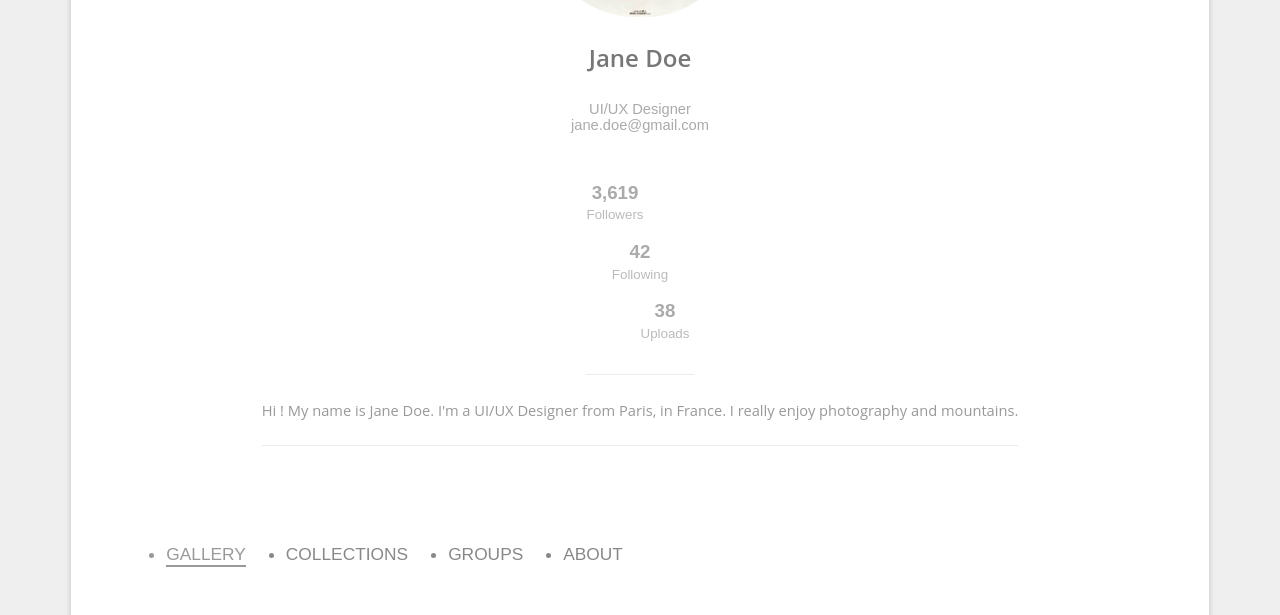
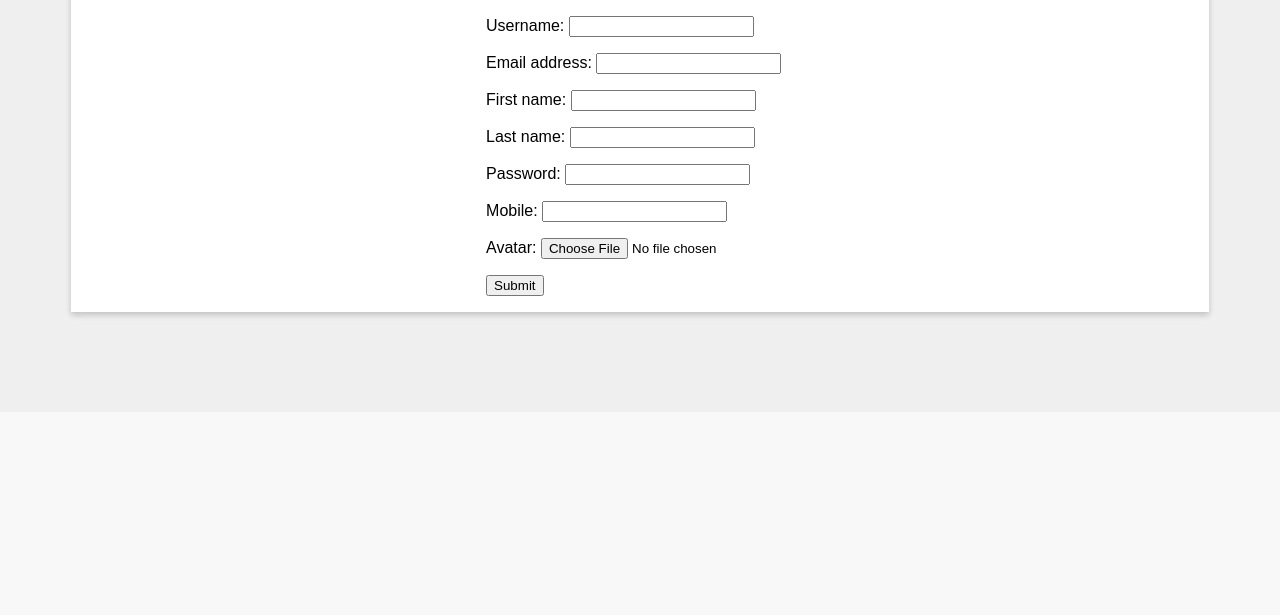
Before and after one commit to HEffatpanah/Twitter, a Django app: template authAPI/templates/authAPI/profilepage.html in a window 1280 px wide. Shown: the part 388-1003 px from the top of the page. After the commit the page ends 707 px from the top, so only its background shows below. Run offline with Django 3.2, Linux system fonts and the light colour scheme; the template is opened without the code that fills it: values that come from a table or form of the project are taken from there, others are empty; parts of the project's set-up code (start-up, migrations or seed data) failed here and were passed over.

Commit message:
profile page built

```diff
--- a/authAPI/forms.py
+++ b/authAPI/forms.py
@@ -18,6 +18,12 @@ class ProfileForm(UserForm):
     class Meta:
         model = Employee
         fields = UserForm.Meta.fields + ('mobile', 'avatar')
+        widgets = {
+            'avatar': forms.FileInput(),
+        }
+        help_texts = {
+            'username': None
+        }
 
 
 class LoginForm(ModelForm):
@@ -27,3 +33,12 @@ class LoginForm(ModelForm):
         help_texts = {
             'username': None
         }
+
+
+class TweetForm(ModelForm):
+    class Meta:
+        model = Tweet
+        fields = ('tweet_text', 'user')
+        help_texts = {
+            'username': None
+        }
--- a/authAPI/templates/authAPI/profilepage.html
+++ b/authAPI/templates/authAPI/profilepage.html
@@ -81,62 +67,6 @@
                 }
             }
 
-            .name {
-                margin-top: 20px;
-                font-family: "Open Sans";
-                font-weight: 600;
-                font-size: 18pt;
-                color: #777;
-            }
-
-            .info {
-                margin-top: -5px;
-                margin-bottom: 5px;
-                font-family: 'Montserrat', sans-serif;
-                font-size: 11pt;
-                color: #aaa;
-            }
-
-            .stats {
-                margin-top: 25px;
-                text-align: center;
-                padding-bottom: 20px;
-                border-bottom: 1px solid #ededed;
-                font-family: 'Montserrat', sans-serif;
-            }
-
-
-            .number-stat {
-                padding: 0px;
-                font-size: 14pt;
-                font-weight: bold;
-                font-family: 'Montserrat', sans-serif;
-                color: #aaa;
-            }
-
-            .desc-stat {
-                margin-top: -15px;
-                font-size: 10pt;
-                color: #bbb;
-            }
-
-            .desc {
-                text-align: center;
-                margin-top: 25px;
-                margin: 25px 40px;
-                color: #999;
-                font-size: 11pt;
-                font-family: "Open Sans";
-                padding-bottom: 25px;
-                border-bottom: 1px solid #ededed;
-            }
-
-            .social {
-                margin: 5px 0 12px 0;
-                text-align: center;
-                display: inline-block;
-                font-size: 20pt;
-            }
 
             .social i {
                 cursor: pointer;
@@ -159,14 +89,6 @@
                 color: #36465d;
             }
 
-            .right {
-                padding: 0 25px 0 25px !important;
-            }
-
-            .nav {
-                display: inline-flex;
-            }
-
             .nav li {
                 margin: 40px 30px 0 10px;
                 cursor: pointer;
@@ -233,68 +119,20 @@
         <i class="fa fa-bars" aria-hidden="true"></i>
     </header>
     <main>
-        {{ form }}
         <div class="row">
             <div class="left col-lg-4">
                 <div class="photo-left">
-                    <img class="photo"
-                         src="../../use_images/download.jpeg"/>
-                    <div class="active"></div>
+                    <img class="photo" src={{ form.instance.avatar|stringformat:"s"|slice:"7:" }}>
+                    <form action="" method="POST" enctype="multipart/form-data">
+                        {% csrf_token %}
+
+                        {{ form.as_p }}
+                        <input type="submit" value="Submit">
+                    </form>
                 </div>
-                <h4 class="name">Jane Doe</h4>
-                <p class="info">UI/UX Designer</p>
-                <p class="info">jane.doe@gmail.com</p>
-                <div class="stats row">
-                    <div class="stat col-xs-4" style="padding-right: 50px;">
-                        <p class="number-stat">3,619</p>
-                        <p class="desc-stat">Followers</p>
-                    </div>
-                    <div class="stat col-xs-4">
-                        <p class="number-stat">42</p>
-                        <p class="desc-stat">Following</p>
-                    </div>
-                    <div class="stat col-xs-4" style="padding-left: 50px;">
-                        <p class="number-stat">38</p>
-                        <p class="desc-stat">Uploads</p>
-                    </div>
-                </div>
-                <p class="desc">Hi ! My name is Jane Doe. I'm a UI/UX Designer from Paris, in France. I really enjoy
-                    photography and mountains.</p>
-                <div class="social">
-                    <i class="fa fa-facebook-square" aria-hidden="true"></i>
-                    <i class="fa fa-twitter-square" aria-hidden="true"></i>
-                    <i class="fa fa-pinterest-square" aria-hidden="true"></i>
-                    <i class="fa fa-tumblr-square" aria-hidden="true"></i>
-                </div>
+
             </div>
-            <div class="right col-lg-8">
-                <ul class="nav">
-                    <li>Gallery</li>
-                    <li>Collections</li>
-                    <li>Groups</li>
-                    <li>About</li>
-                </ul>
-                <span class="follow">Follow</span>
-                <div class="row gallery">
-                    <div class="col-md-4">
-                        <img src="https://image.noelshack.com/fichiers/2017/38/2/1505774813-photo4.jpg"/>
-                    </div>
-                    <div class="col-md-4">
-                        <img src="https://image.noelshack.com/fichiers/2017/38/2/1505774814-photo5.jpg"/>
-                    </div>
-                    <div class="col-md-4">
-                        <img src="https://image.noelshack.com/fichiers/2017/38/2/1505774814-photo6.jpg"/>
-                    </div>
-                    <div class="col-md-4">
-                        <img src="https://image.noelshack.com/fichiers/2017/38/2/1505774817-photo1.jpg"/>
-                    </div>
-                    <div class="col-md-4">
-                        <img src="https://image.noelshack.com/fichiers/2017/38/2/1505774815-photo2.jpg"/>
-                    </div>
-                    <div class="col-md-4">
-                        <img src="https://image.noelshack.com/fichiers/2017/38/2/1505774816-photo3.jpg"/>
-                    </div>
-                </div>
-            </div>
+
+        </div>
     </main>
 </div>
--- a/authAPI/urls.py
+++ b/authAPI/urls.py
@@ -4,6 +4,7 @@ from . import views
 
 urlpatterns = [
     path('signup', views.signup, name='signup'),
-    path('login', views.login, name='index'),
+    path('login', views.login_page, name='index'),
     path('', views.mainPage, name='addUser'),
+    path('profile', views.profile, name='profile'),
 ]
--- a/twitter/urls.py
+++ b/twitter/urls.py
@@ -13,6 +13,7 @@ Including another URLconf
     1. Import the include() function: from django.urls import include, path
     2. Add a URL to urlpatterns:  path('blog/', include('blog.urls'))
 """
+
 from django.contrib import admin
 from django.urls import path, include
 
```
Also changed, not shown: other parts of authAPI/templates/authAPI/profilepage.html (+2 -52 lines), authAPI/views.py (+29 -10 lines), authAPI/use_images/download.jpeg (deleted), db.sqlite3.
